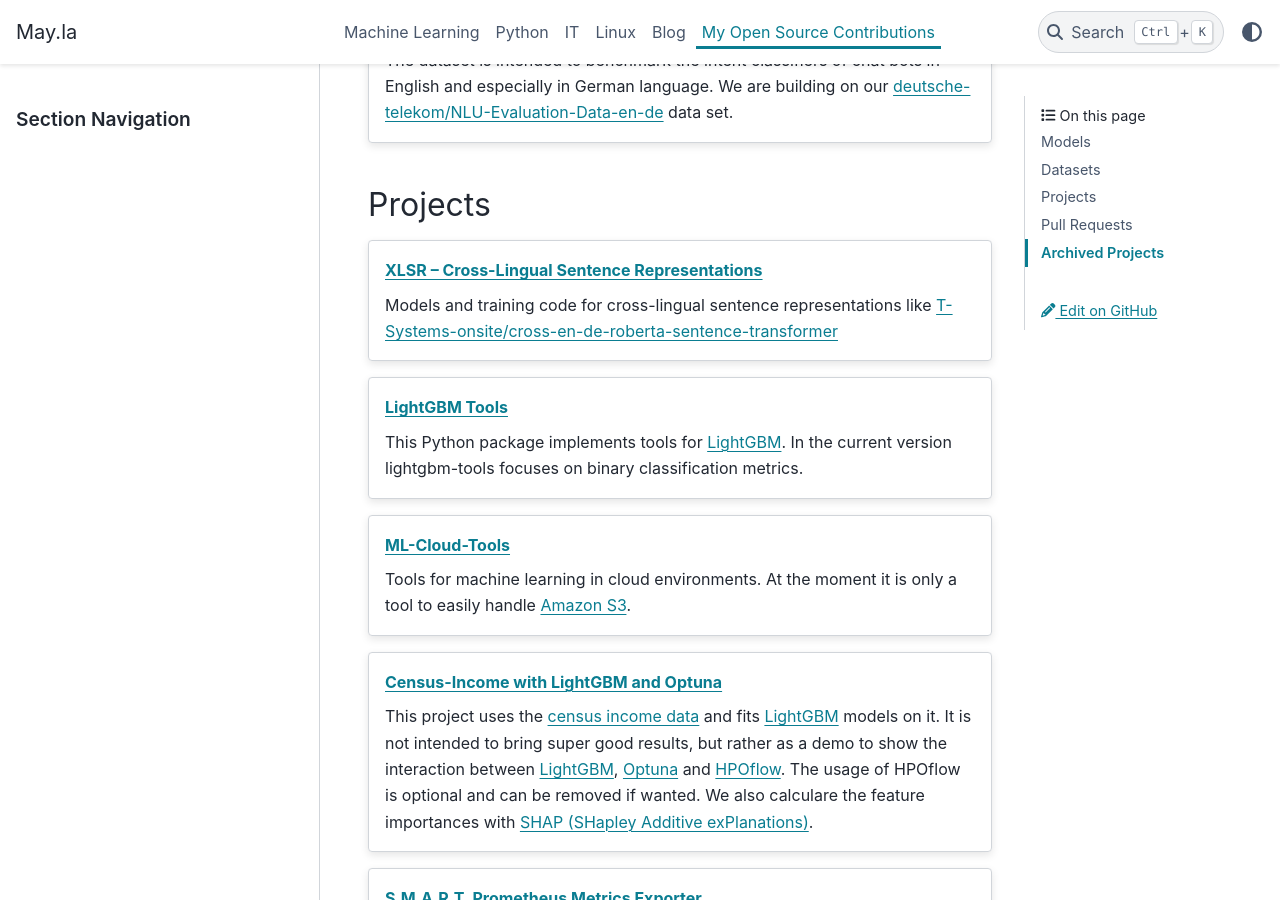
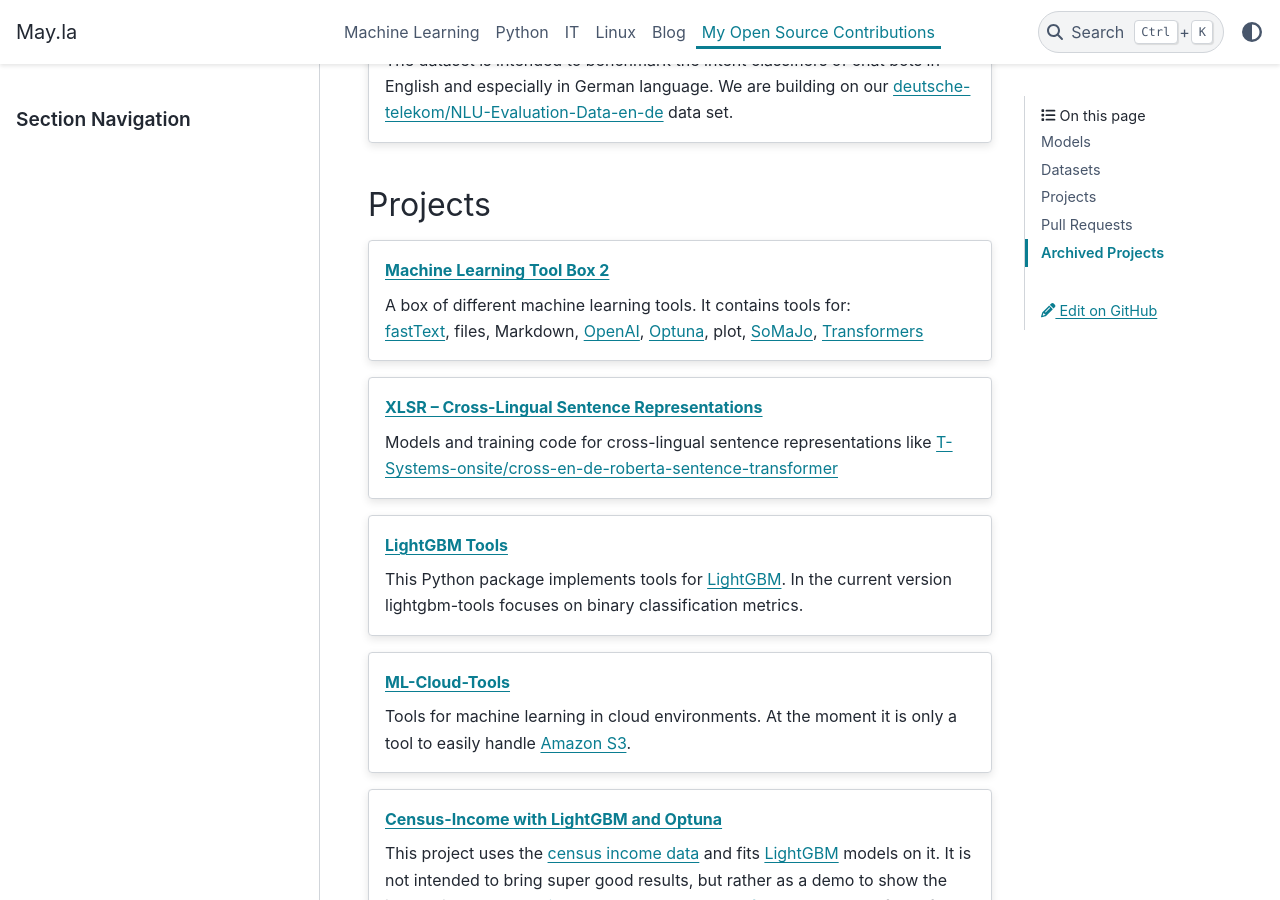
Before and after one commit to PhilipMay/PhilipMay_org, a Sphinx documentation site: the page built from source/my-oss-contributions.md, in a window 1280 px wide and 900 px high, scrolled down 2379 px. Built offline with Sphinx 7.4.7 and the PyData theme 0.15.4, drawn with Linux system fonts in a browser that asks for light colours.

Commit message:
add mltb2

```diff
--- a/source/my-oss-contributions.md
+++ b/source/my-oss-contributions.md
@@ -93,6 +93,15 @@
 :::
 
 ## Projects
+
+:::{card} [Machine Learning Tool Box 2](https://github.com/telekom/mltb2)
+A box of different machine learning tools. It contains tools for:\
+[fastText](https://fasttext.cc/), files, Markdown,
+[OpenAI](https://github.com/openai/openai-python),
+[Optuna](https://optuna.readthedocs.io/), plot,
+[SoMaJo](https://github.com/tsproisl/SoMaJo),
+[Transformers](https://huggingface.co/docs/transformers/index)
+:::
 
 :::{card} [XLSR – Cross-Lingual Sentence Representations](https://github.com/German-NLP-Group/xlsr)
 Models and training code for cross-lingual sentence representations like
```
